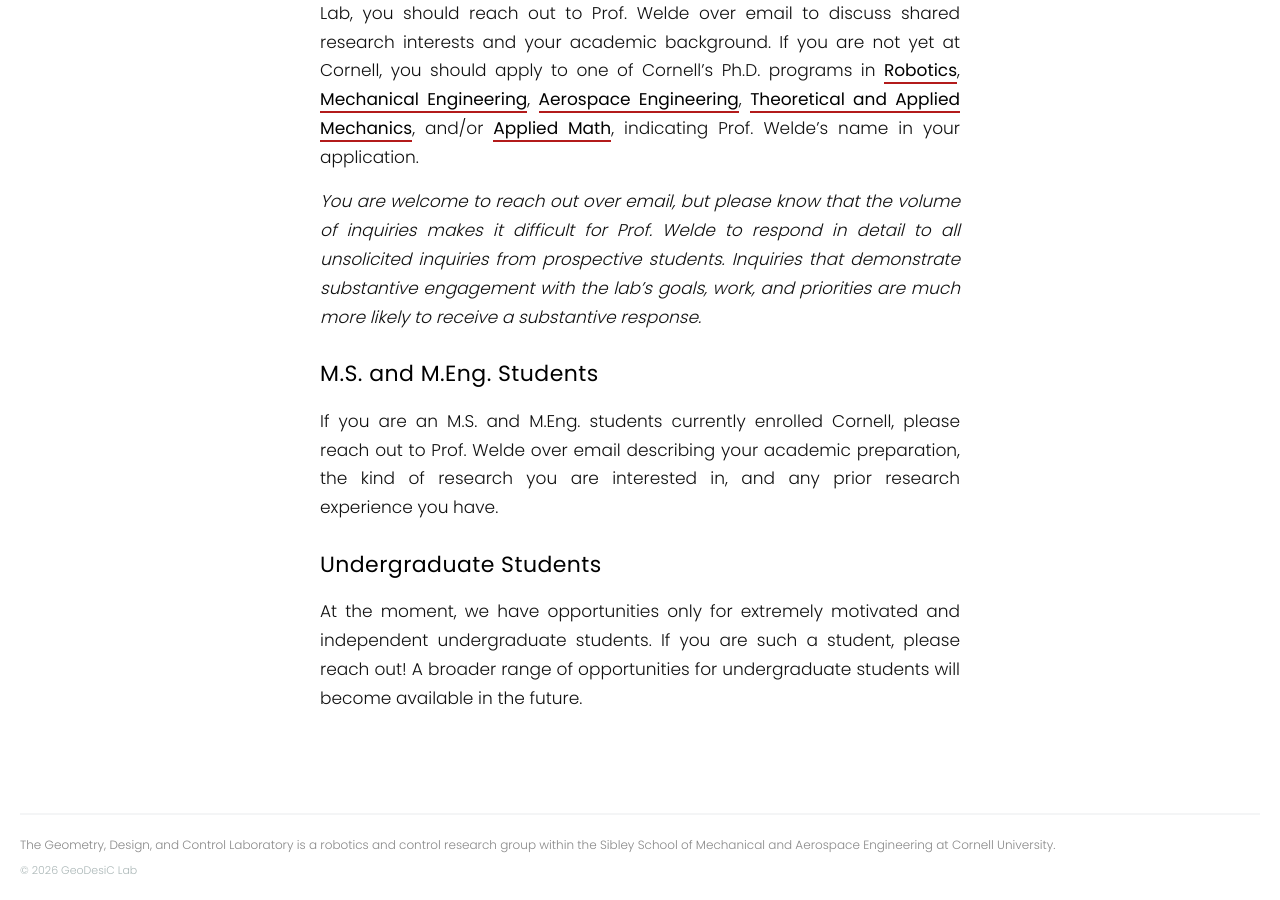
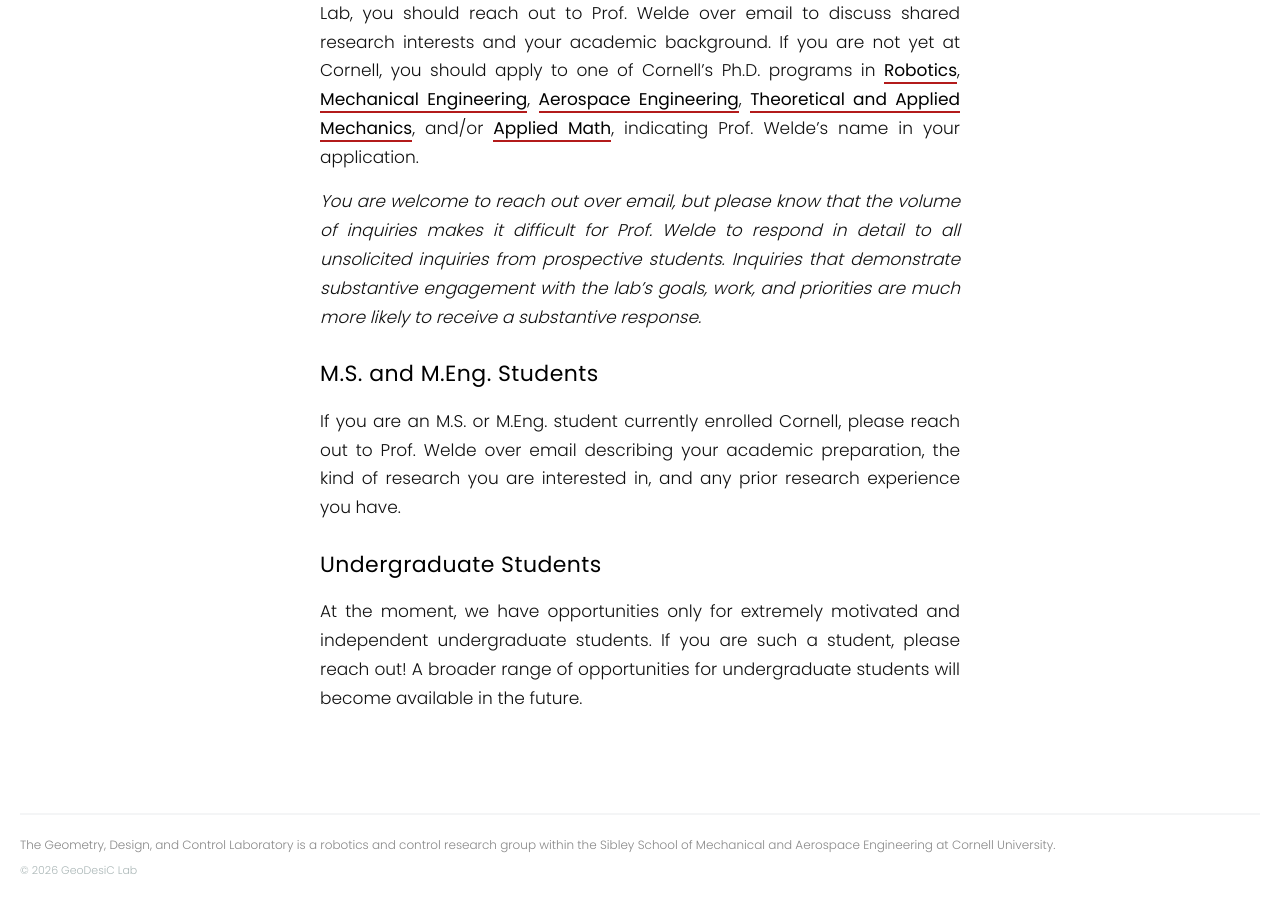
Before and after one commit to jakewelde/geodesiclab, a Jekyll site: the page built from _pages/join.md, in a window 1280 px wide and 900 px high, scrolled down 774 px. Built offline with Jekyll 4.4.1, drawn with Linux system fonts in a browser that asks for light colours; nearby versions of some CDN libraries.

Commit message:
correct typo

```diff
--- a/_pages/join.md
+++ b/_pages/join.md
@@ -18,7 +18,7 @@
 
 ####  M.S. and M.Eng. Students
 
-If you are an M.S. and M.Eng. students currently enrolled Cornell, please reach out to Prof. Welde over email describing your academic preparation, the kind of research you are interested in, and any prior research experience you have.
+If you are an M.S. or M.Eng. student currently enrolled Cornell, please reach out to Prof. Welde over email describing your academic preparation, the kind of research you are interested in, and any prior research experience you have.
 
 #### Undergraduate Students
 
```
